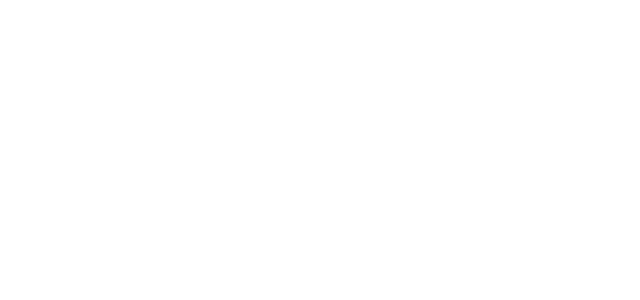
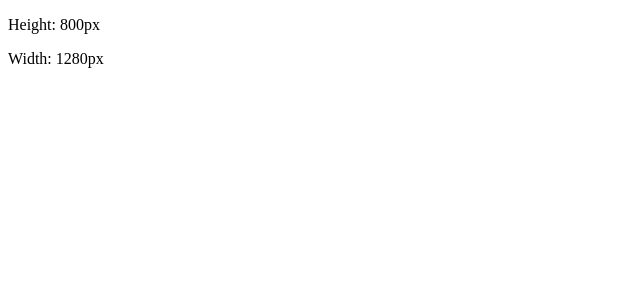
Before and after one commit to RemanthManyam/Upgrade, a React (Vite) app in the folder reactHooks/: page / in a window 1280 px wide. Shown: the top 300 px of the page, without its empty margins (0-640 px from the left). Built offline with nearby package versions, Linux system fonts and the light colour scheme.

Commit message:
Used UseEffect for CleaningUp and reducing the number of EventListeners used

```diff
--- a/reactHooks/src/UseEffectForCleaningUp.jsx
+++ b/reactHooks/src/UseEffectForCleaningUp.jsx
@@ -2,8 +2,34 @@
 
 function UseEffectForCleaningUp(){
 
+    const [height, setHeight] = useState(window.innerHeight);
+    const [width, setWidth] = useState(window.innerWidth);
 
-    return(<></>);
+    useEffect(() => {
+        window.addEventListener("resize", dynamic);
+        console.log("EVENT LISTENER ADDED");
+
+        return() => {window.removeEventListener("resize", dynamic)
+            console.log("EVENT LISTENER REMOVED");
+        }
+},[])
+
+useEffect(() => {
+    document.title = `Size: ${height} x ${width}`;
+},[height,width])
+
+
+
+    function dynamic() {
+        setHeight(window.innerHeight);
+        setWidth(window.innerWidth);
+    }
+
+
+    return(<>
+    <p>Height: {height}px</p>
+    <p>Width: {width}px</p>
+    </>);
 }
 
 export default UseEffectForCleaningUp;
```
